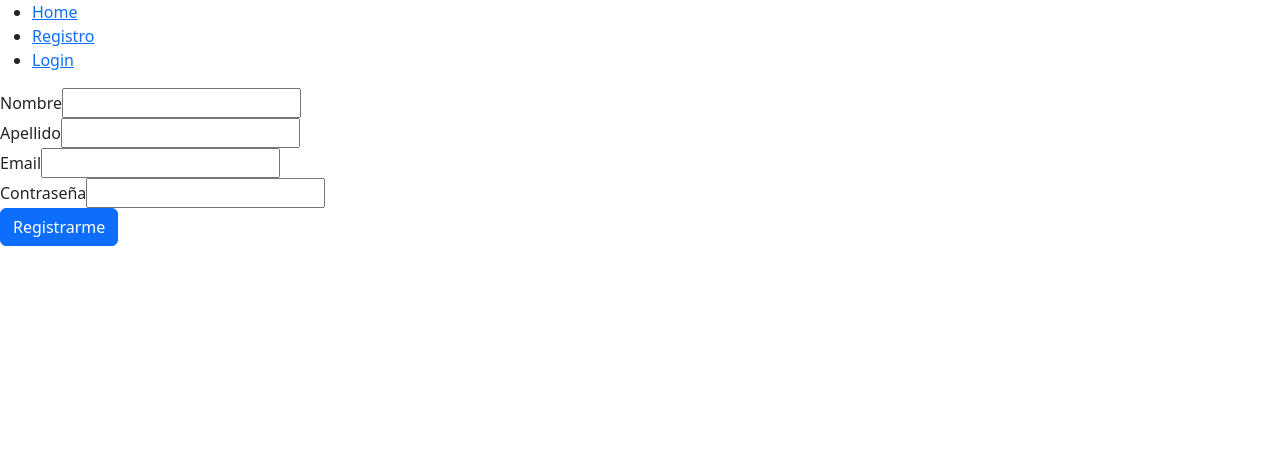
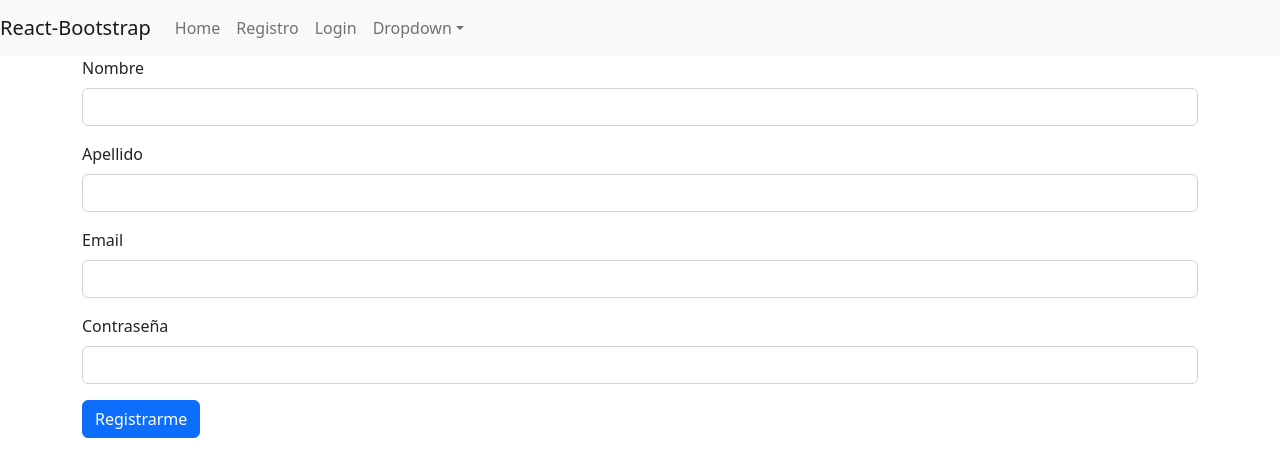
Before and after one commit to GuillermoBerlin/React_UTN, a React (Create React App) app: page /alta in a window 1280 px wide. Shown: the top 476 px of the page. Built offline with nearby package versions, Linux system fonts and the light colour scheme.

Commit message:
styles added

```diff
--- a/src/App.js
+++ b/src/App.js
@@ -5,12 +5,15 @@
 } from "react-router-dom"
 import Menu from './Components/Menu';
 import Public from './Routes/Public';
+import Container from 'react-bootstrap/Container'
 
 function App() {
   return (
     <Router>
         <Menu/>
+        <Container>
         <Public/>
+        </Container>
     </Router>
   );
 }
--- a/src/Components/Menu.js
+++ b/src/Components/Menu.js
@@ -1,14 +1,35 @@
 import {Link} from "react-router-dom"
+import Navbar from 'react-bootstrap/Navbar'
+import Nav from 'react-bootstrap/Nav'
+import NavDropdown from 'react-bootstrap/NavDropdown'
 
 function Menu(){
     return(
         <>
-            <ul>
-                <li><Link to="/">Home</Link></li>
-                <li><Link to="/alta">Registro</Link></li>
-                <li><Link to="/ingresar">Login</Link></li>
+            <Navbar bg="light" expand="lg">
 
-            </ul>
+                    <Navbar.Brand href="#home">React-Bootstrap</Navbar.Brand>
+                    <Navbar.Toggle aria-controls="basic-navbar-nav" />
+                    <Navbar.Collapse id="basic-navbar-nav">
+                    <Nav className="me-auto">
+                        <Nav.Link as={Link} to="/">Home</Nav.Link>
+                        <Nav.Link as={Link} to="/alta">Registro</Nav.Link>
+                        <Nav.Link as={Link} to="/ingresar">Login</Nav.Link>
+                            <NavDropdown title="Dropdown" id="basic-nav-dropdown">
+                                <NavDropdown.Item href="#action/3.1">Action</NavDropdown.Item>
+                                <NavDropdown.Item href="#action/3.2">
+                                    Another action
+                                </NavDropdown.Item>
+                                <NavDropdown.Item href="#action/3.3">Something</NavDropdown.Item>
+                                <NavDropdown.Divider />
+                                <NavDropdown.Item href="#action/3.4">
+                                    Separated link
+                                </NavDropdown.Item>
+                            </NavDropdown>
+                    </Nav>
+                    </Navbar.Collapse>
+
+            </Navbar>
         </>
     )
 }
--- a/src/Pages/Registro.js
+++ b/src/Pages/Registro.js
@@ -2,6 +2,7 @@
 import Input from "../Components/Input"
 import {useForm} from "react-hook-form"
 import Button from 'react-bootstrap/Button';
+import Form from 'react-bootstrap/Form'
 
 function Registro(){
 
@@ -18,27 +19,32 @@
 
     return(
         <>
-            <form onSubmit={handleSubmit(onSubmit)}>
-                <div>
-                    <label>Nombre</label>
-                    <input type="text" {...register("nombre", {required: true})} />
+            <Form onSubmit={handleSubmit(onSubmit)}>
+                <Form.Group className="mb-3" controlId="formBasicEmail">
+                    <Form.Label>Nombre</Form.Label>
+                    <Form.Control type="text" {...register("nombre", {required: true})} />
                     {errors.nombre && <span>Amigo this field is required</span>}
-                </div>
-                <div>
-                    <label>Apellido</label>
-                    <input type="text" {...register("apellido")} />
-                </div>
-                <div>
-                    <label>Email</label>
-                    <input type="email" {...register("email")} />
-                </div>
-                <div>
-                    <label>Contraseña</label>
-                    <input type="password" {...register("password")} />
-                </div>
+                </Form.Group>
+                <Form.Group className="mb-3" controlId="formBasicEmail">
+                    <Form.Label>Apellido</Form.Label>
+                    <Form.Control type="text" {...register("apellido", {required: true})} />
+                    {errors.apellido && <span>Amigo this field is required</span>}
+                </Form.Group>
+                <Form.Group className="mb-3" controlId="formBasicEmail">
+                    <Form.Label>Email</Form.Label>
+                    <Form.Control type="email" {...register("email", {required: true})} />
+                    {errors.email && <span>Amigo this field is required</span>}
+                </Form.Group>
+                <Form.Group className="mb-3" controlId="formBasicEmail">
+                    <Form.Label>Contraseña</Form.Label>
+                    <Form.Control type="password" {...register("password", {required: true})} />
+                    {errors.contraseña && <span>Amigo this field is required</span>}
+                </Form.Group>
+
                 <Button variant="primary" type="submit">Registrarme</Button>{' '}
 
-            </form>
+            </Form>
+
         </>
     )
 }
```
